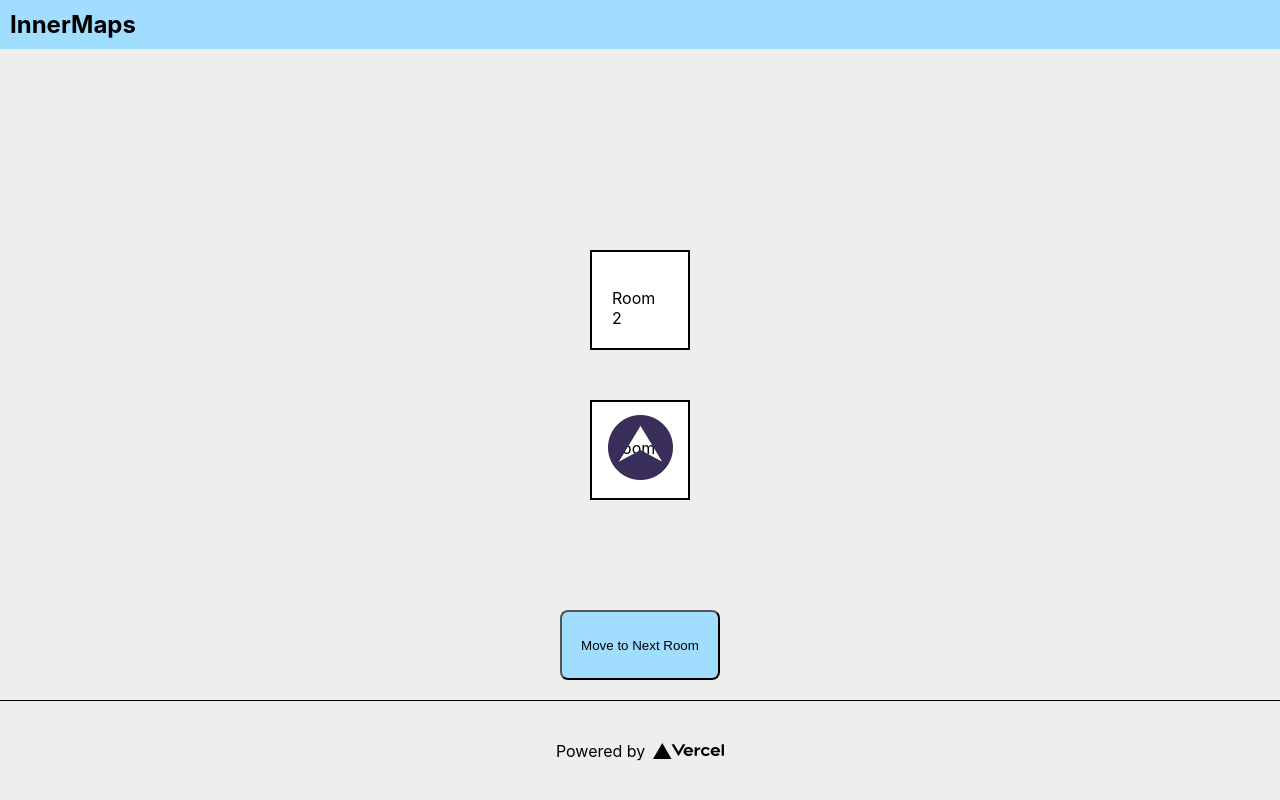
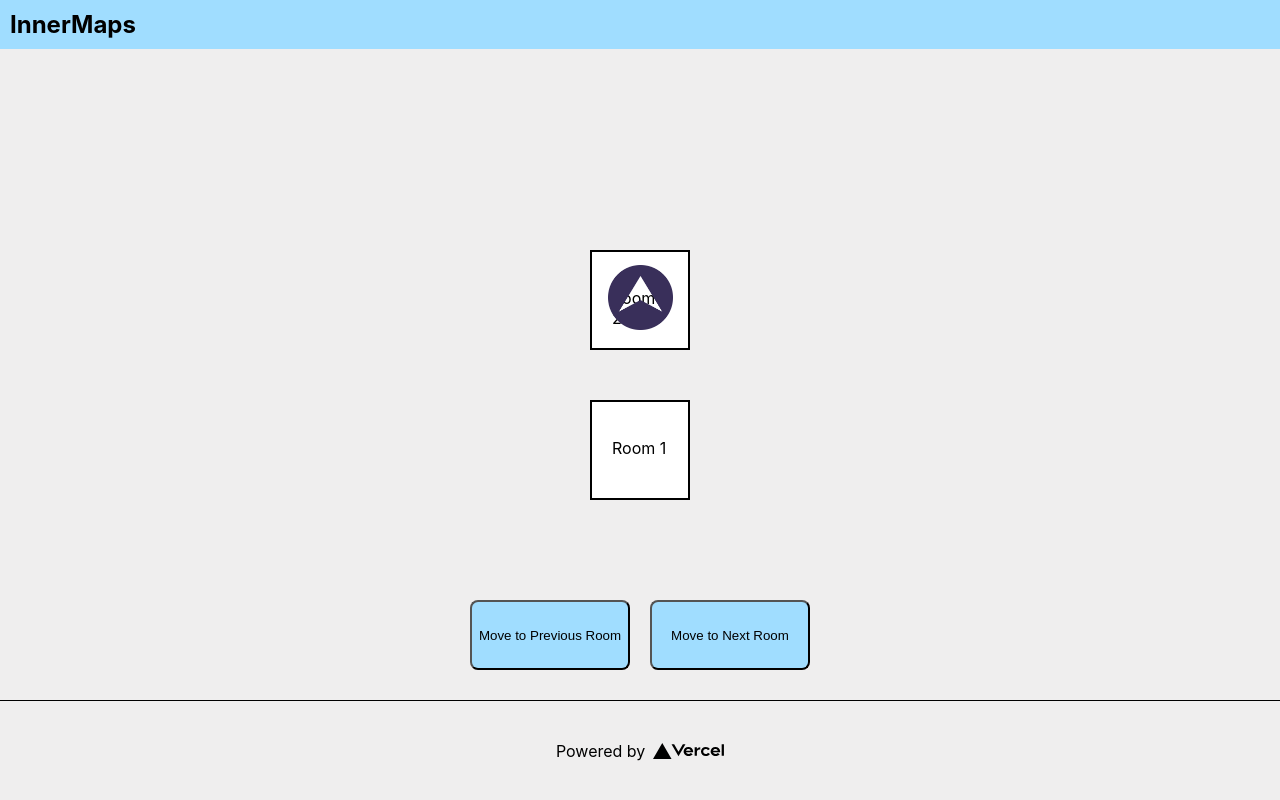
Before and after one commit to Suspiria1/mapping-app, a Next.js app in the folder nextjs-blog/: page / in a window 1280 px wide. Built offline with nearby package versions, Linux system fonts and the light colour scheme.

Commit message:
On branch main  Your branch and 'origin/main' have diverged,  and have 1 and 2 different commits each, respectively.
 Changes to be committed:
	modified:   nextjs-blog/pages/index.js
	modified:   nextjs-blog/styles/Home.module.css

```diff
--- a/nextjs-blog/pages/index.js
+++ b/nextjs-blog/pages/index.js
@@ -4,6 +4,24 @@ import Link from "next/link";
 import React, { useState } from "react";
 
 export default function Home() {
+  const [isArrowMoved, setIsArrowMoved] = useState(false);
+
+  const moveArrow = () => {
+    setIsArrowMoved(true); // Set the state to indicate the arrow is moved
+    setTimeout(() => {
+      setIsArrowMoved(false); // Reset the state after 1 second
+      window.location.reload(); // Reload the page
+    });
+  };
+
+  const moveArrowback = () => {
+    setIsArrowMoved(true); // Set the state to indicate the arrow is moved
+    setTimeout(() => {
+      setIsArrowMoved(false); // Reset the state after 1 second
+      window.location.reload(); // Reload the page
+    });
+  };
+
   return (
     <div className={styles.container}>
       <Head>
@@ -18,7 +36,11 @@ export default function Home() {
         <h1 id={styles.title}>InnerMaps</h1>
       </nav>
 
-            <div className={styles.arrowContainer}>
+      <div
+        className={`${styles.arrowContainer} ${
+          isArrowMoved ? styles.moveUp : ""
+        }`}
+        id="arrowContainer">
         <img
           src="/right-arrow-in-a-circle.png"
           alt="Blue arrow icon"
@@ -33,7 +55,14 @@ export default function Home() {
         <section id={styles.room1}>
           <p>Room 1</p>
         </section>
-                <button id={styles.button1}>Move to Next Room</button>
+        <div className={styles.buttoncontainer}>
+          <button onClick={moveArrowback} id={styles.button1}>
+            Move to Previous Room
+          </button>
+          <button onClick={moveArrow} id={styles.button2}>
+            Move to Next Room
+          </button>
+        </div>
       </main>
 
       <footer>
@@ -42,11 +71,7 @@ export default function Home() {
           target="_blank"
           rel="noopener noreferrer">
           Powered by{" "}
-                    <img
-                        src="/vercel.svg"
-                        alt="Vercel"
-                        className={styles.logo}
-                    />
+          <img src="/vercel.svg" alt="Vercel" className={styles.logo} />
         </a>
       </footer>
 
@@ -84,8 +109,7 @@ export default function Home() {
           padding: 0.75rem;
           font-size: 1.1rem;
           font-family: Menlo, Monaco, Lucida Console, Liberation Mono,
-                        DejaVu Sans Mono, Bitstream Vera Sans Mono, Courier New,
-                        monospace;
+            DejaVu Sans Mono, Bitstream Vera Sans Mono, Courier New, monospace;
         }
       `}</style>
 
@@ -94,9 +118,9 @@ export default function Home() {
         body {
           padding: 0;
           margin: 0;
-                    font-family: -apple-system, BlinkMacSystemFont, Segoe UI,
-                        Roboto, Oxygen, Ubuntu, Cantarell, Fira Sans, Droid Sans,
-                        Helvetica Neue, sans-serif;
+          font-family: -apple-system, BlinkMacSystemFont, Segoe UI, Roboto,
+            Oxygen, Ubuntu, Cantarell, Fira Sans, Droid Sans, Helvetica Neue,
+            sans-serif;
         }
         * {
           box-sizing: border-box;
--- a/nextjs-blog/styles/Home.module.css
+++ b/nextjs-blog/styles/Home.module.css
@@ -66,6 +66,8 @@
     50% - 32.5px
   ); /* Adjust this value to horizontally center the arrow */
   z-index: 5; /* Ensure the arrow appears above other content */
+  animation: moveUpAnimation 3s ease;
+  animation-fill-mode: forwards;
 }
 
 .arrow {
@@ -75,12 +77,39 @@
 }
 
 #button1 {
-  position: fixed;
-  bottom: 15%;
   width: 160px;
   height: 70px;
   background-color: #a0ddff;
   color: #fff;
   border-radius: 0.5rem;
   color: #000;
+  display: inline;
+  z-index: 1;
+  margin: 10px;
 }
+
+#button2 {
+  width: 160px;
+  height: 70px;
+  background-color: #a0ddff;
+  color: #fff;
+  border-radius: 0.5rem;
+  color: #000;
+  display: inline;
+  z-index: 1;
+  margin: 10px;
+}
+
+.buttoncontainer {
+  position: fixed;
+  bottom: 15%;
+}
+
+@keyframes moveUpAnimation {
+  0% {
+    transform: translateY(0);
+  }
+  100% {
+    transform: translateY(-150px);
+  }
+}
```
Lines whose indentation alone changed are shown as unchanged.
